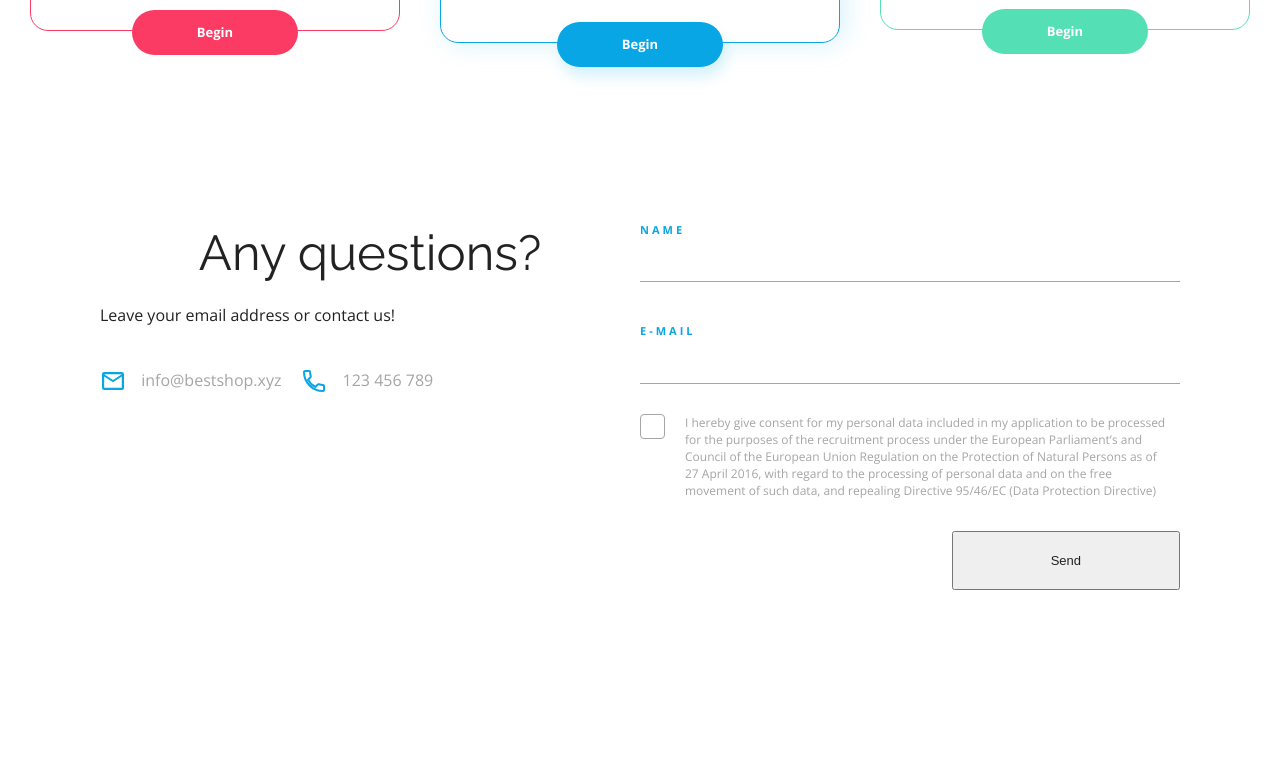
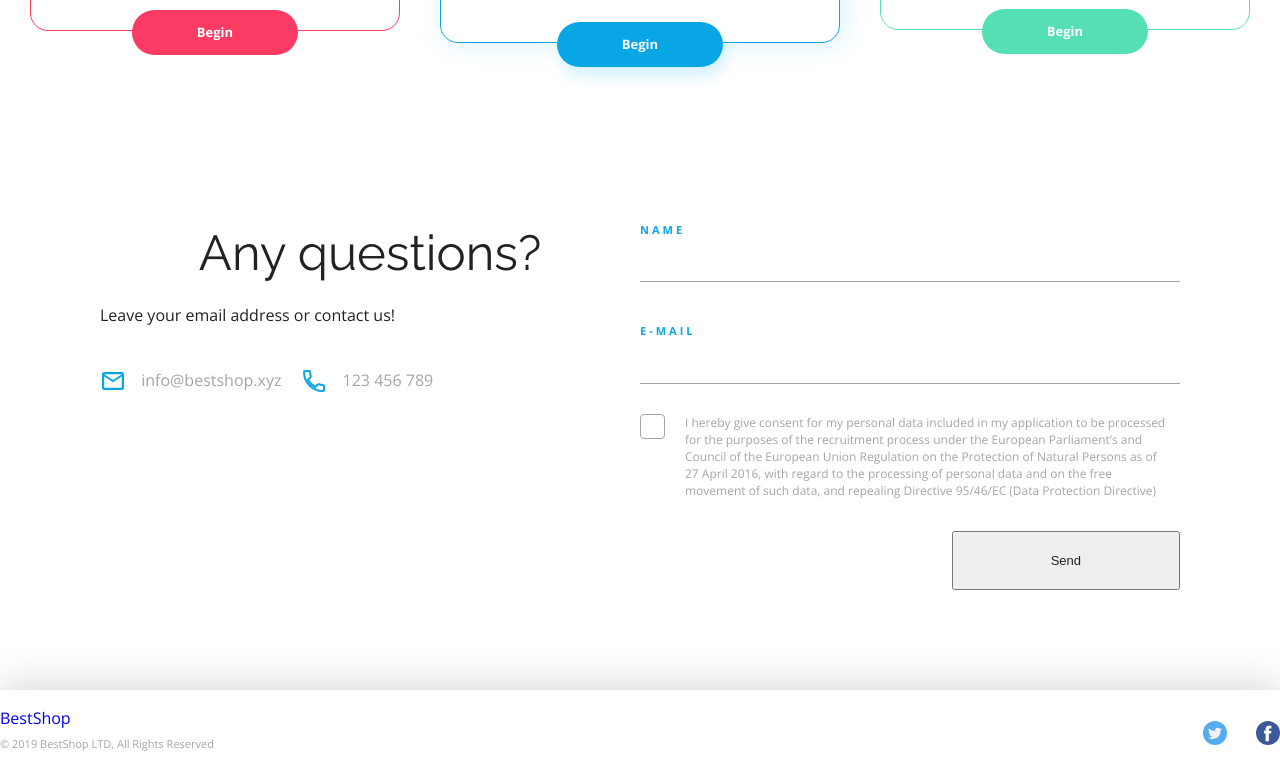
Before and after one commit to BartekTrg/Warsztat_BestShop, a plain HTML site: page index.html in a window 1280 px wide. Shown: the part 3237-4013 px from the top of the page. Before the commit the page ends 3927 px from the top, so only its background shows below. Drawn offline with nearby package versions, Linux system fonts and the light colour scheme.

Commit message:
Utworzenie i ostyowanie stopki

```diff
--- a/css/style.css
+++ b/css/style.css
@@ -586,3 +586,35 @@ h2 {
     align-self: flex-end;
     margin-top: 20px;
 }
+
+.footer {
+    box-shadow: 0 -5px 40px #00000029;
+    padding: 20px 0;
+}
+
+
+.footer__container {
+    display: flex;
+    justify-content: space-between;
+    align-items: center;
+}
+
+
+.footer__info {
+    display: flex;
+    flex-direction: column;
+    justify-content: space-around;
+}
+
+
+.footer__copy {
+    font-size: 0.6875rem;
+    line-height: 1.5rem;
+    color: var(--color-grey);
+    margin-top: 6px;
+}
+
+
+.footer__icons a:first-of-type {
+    margin-right: 25px;
+}
--- a/index.html
+++ b/index.html
@@ -214,5 +214,18 @@
         </form>
     </div>
 </section>
+<footer class="footer">
+    <div class="footer__container container">
+        <div class="footer__info">
+            <a href="#" class="logo">BestShop</a>
+            <span class="footer__copy">© 2019 BestShop LTD, All Rights Reserved</span>
+        </div>
+
+        <div class="footer__icons">
+            <a href="#"><img src="assets/Twitter.svg" alt="twitter"/></a>
+            <a href="#"><img src="assets/Facebook.svg" alt="facebook"/></a>
+        </div>
+    </div>
+</footer>
 </body>
 </html>
```
